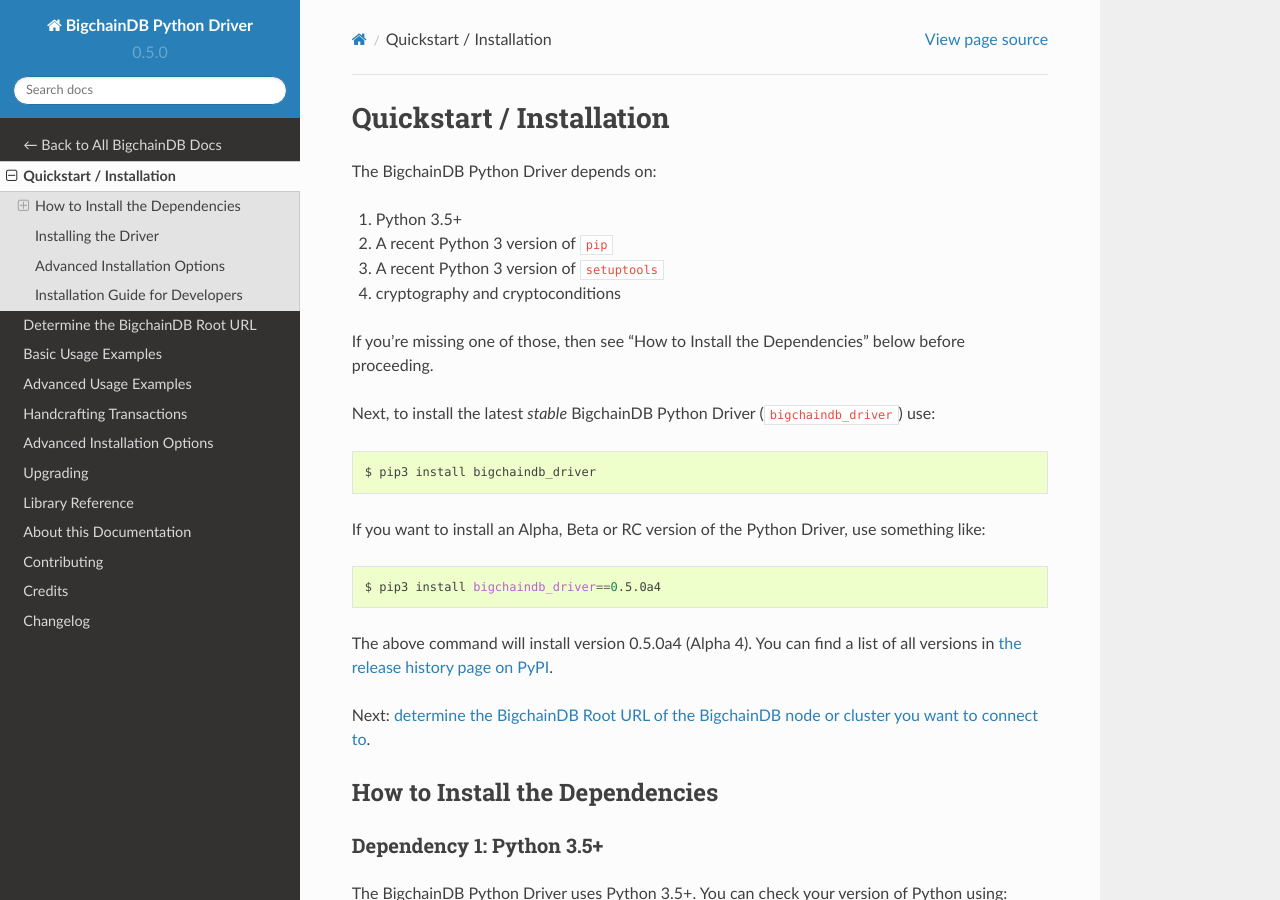
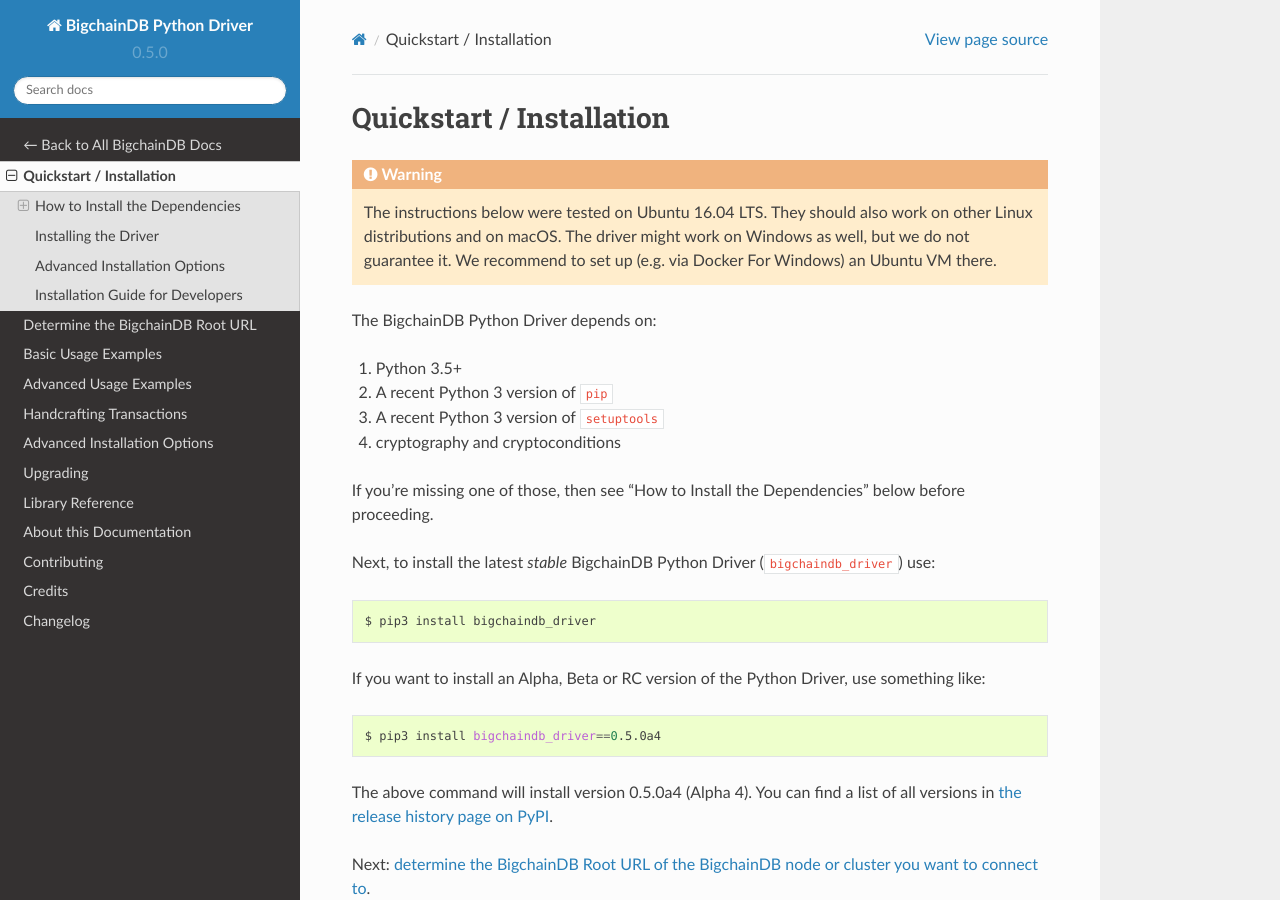
Before and after one commit to bigchaindb/bigchaindb-driver, a Sphinx documentation site: the page built from docs/quickstart.rst, in a window 1280 px wide and 900 px high. Built offline with Sphinx 7.4.7 and the Read the Docs theme 2.0.0, drawn with Linux system fonts in a browser that asks for light colours.

Commit message:
Problem: Docs do not mention supported OSes. (#458)
Solution: Add some notes about the OS support.

```diff
--- a/README.rst
+++ b/README.rst
@@ -36,6 +36,8 @@
 
 Install
 ----------
+
+The instructions below were tested on Ubuntu 16.04 LTS. They should also work on other Linux distributions and on macOS. The driver might work on Windows as well, but we do not guarantee it. We recommend to set up (e.g. via Docker on Windows) an Ubuntu VM there.
 
 We recommend you use a virtual environment to install and update to the latest stable version using `pip` (or `pip3`):
 
--- a/docs/quickstart.rst
+++ b/docs/quickstart.rst
@@ -1,6 +1,10 @@
 =========================
 Quickstart / Installation
 =========================
+
+.. warning::
+
+	The instructions below were tested on Ubuntu 16.04 LTS. They should also work on other Linux distributions and on macOS. The driver might work on Windows as well, but we do not guarantee it. We recommend to set up (e.g. via Docker For Windows) an Ubuntu VM there.
 
 The BigchainDB Python Driver depends on:
 
```
